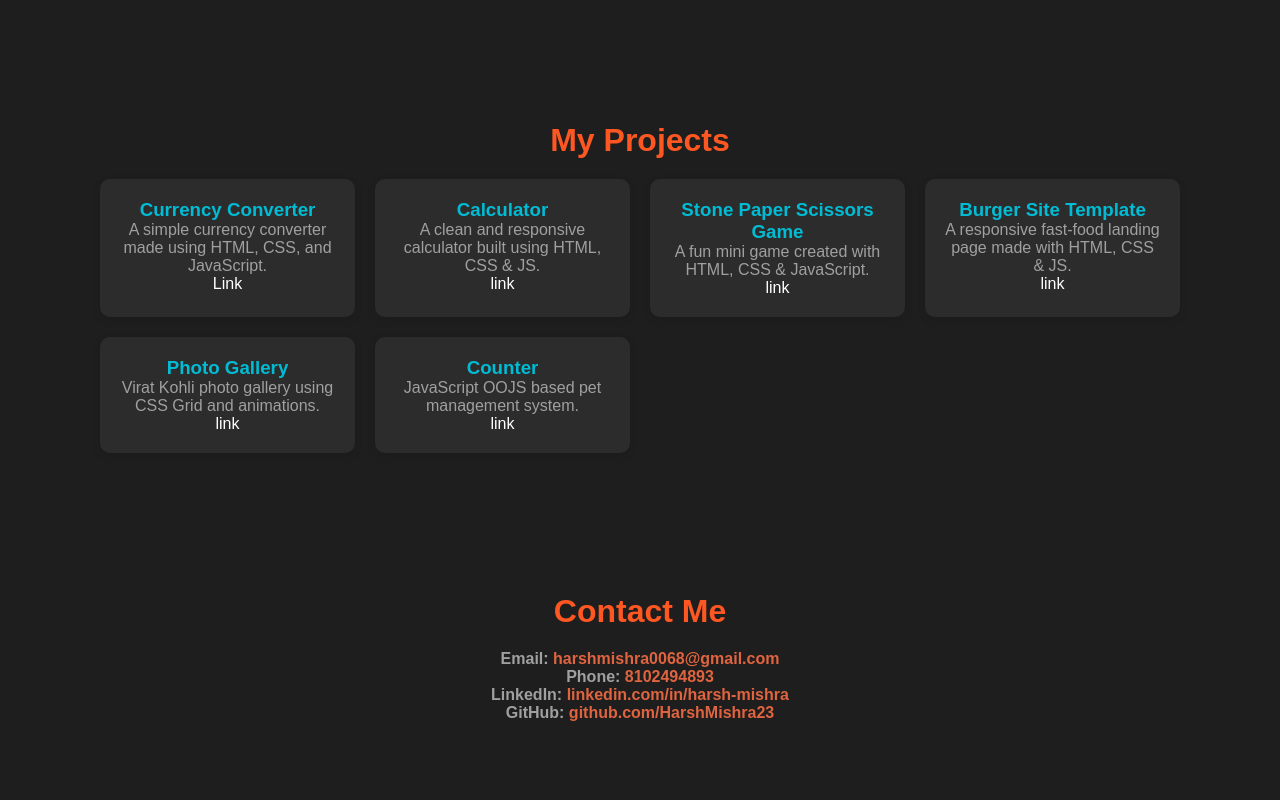
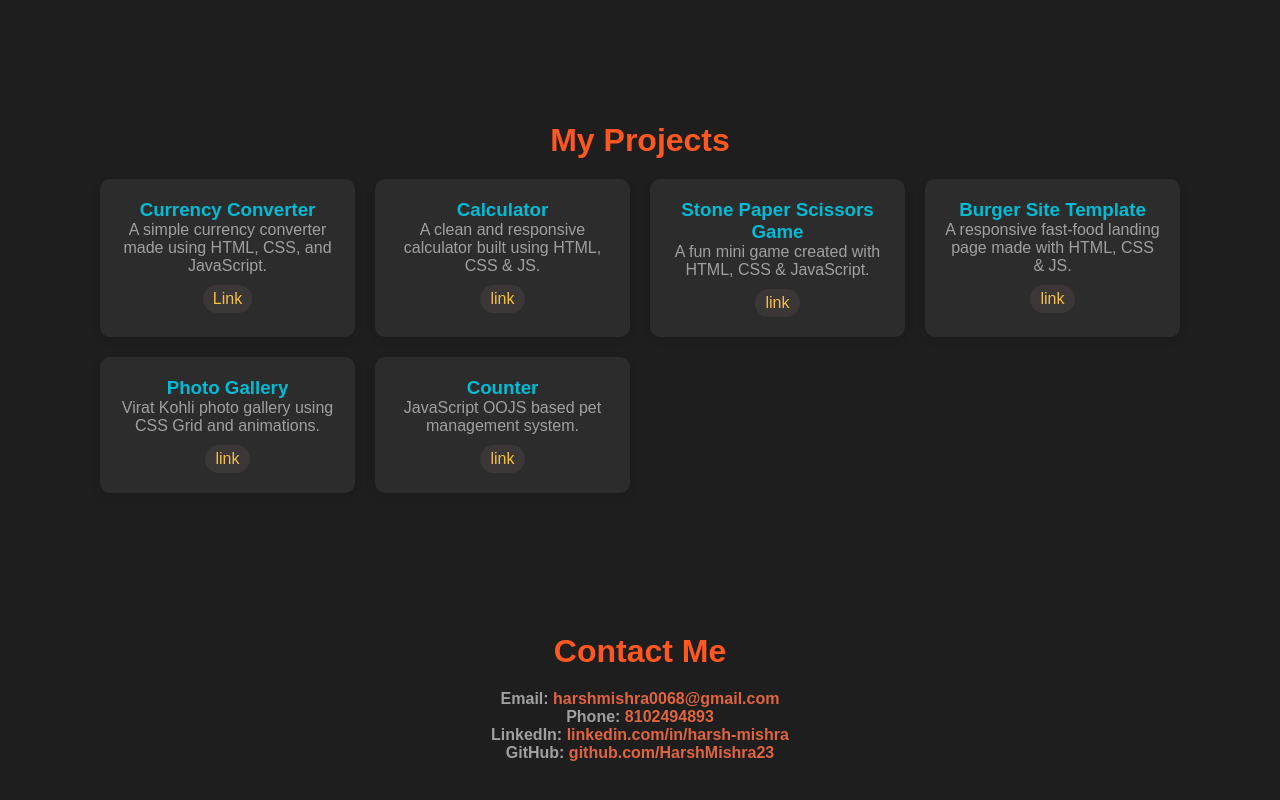
Before and after one commit to HarshMishra23/Harsh-Mishra---Portfolio, a plain HTML site: page index.html in a window 1280 px wide. Shown: the part 1011-1811 px from the top of the page. Before the commit the page ends 1773 px from the top, so only its background shows below. Drawn offline with Linux system fonts and the light colour scheme.

Commit message:
add link

```diff
--- a/style.css
+++ b/style.css
@@ -157,12 +157,24 @@ nav ul li a:hover {
     color: #a0a0a0;
 }
 .project-card a{
-    color: #fff;
+    color: #f4c047;
+    background: #3b3737;
     text-decoration: none;
+    /* border: 1px solid red; */
+    border-radius: 40px;
+    padding: 5px 10px;
+    margin-top: 10px;
+    display: inline-block;
 }
+
 
 .project-card:hover {
     transform: translateY(-5px);
+    box-shadow: 0 6px 20px rgba(0,0,0,0.2);
+}
+.project-card a:hover{
+    transform: translateY(-5px);
+    background: #251f1f;
     box-shadow: 0 6px 20px rgba(0,0,0,0.2);
 }
 
```
